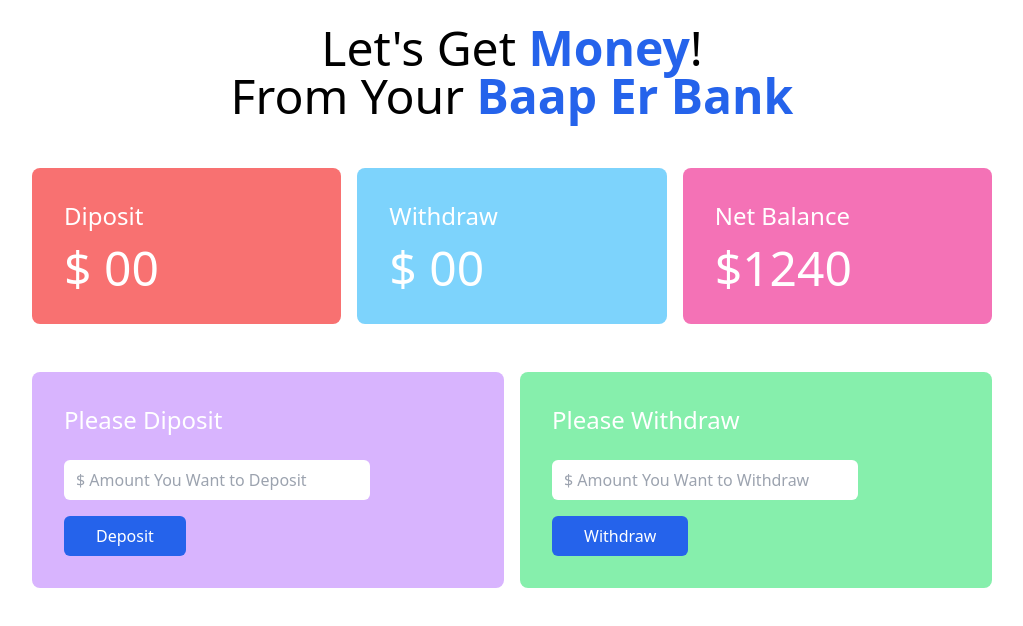
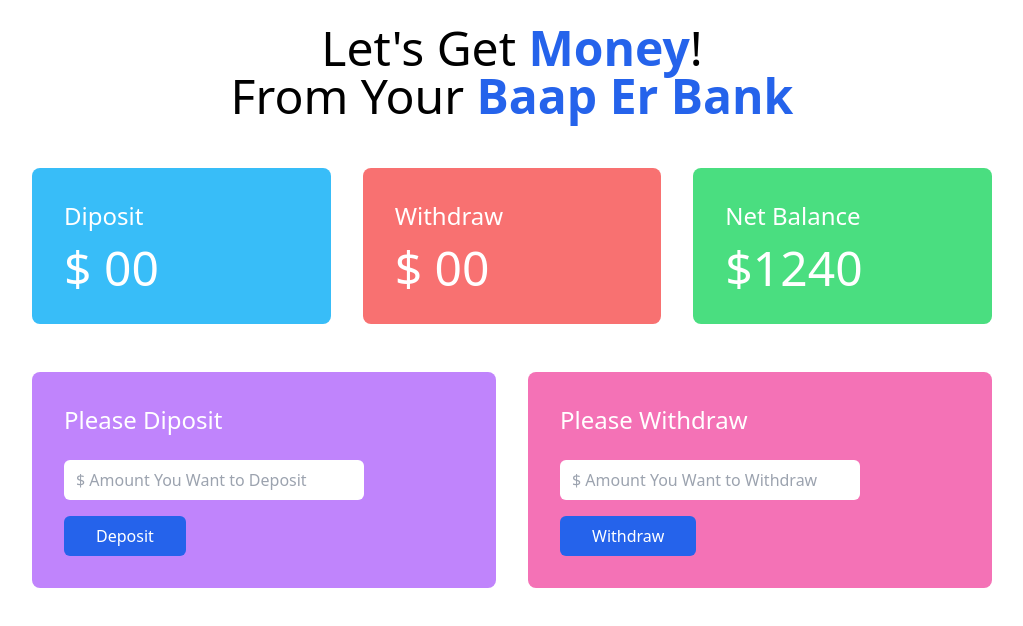
Before and after one commit to shariful10/Baap-Er-Bank, a plain HTML site: page bank.html in a window 1280 px wide. Shown: the whole page, without its empty margins (128-1151 px from the left). Drawn offline with nearby package versions, Linux system fonts and the light colour scheme.

Commit message:
Make Some Changed

```diff
--- a/bank.html
+++ b/bank.html
@@ -4,7 +4,7 @@
 <head>
     <meta charset="UTF-8">
     <meta name="viewport" content="width=device-width, initial-scale=1.0">
-    <title>Bank Inside</title>
+    <title>Home</title>
     <script src="https://cdn.tailwindcss.com"></script>
 </head>
 
@@ -14,16 +14,16 @@
     </h1>
     <main>
         <section class="mt-12">
-            <div class="grid grid-cols-3 gap-4 w-9/12 mx-auto text-white">
-                <div class="bg-red-400 p-8 rounded-lg">
+            <div class="grid grid-cols-3 gap-8 w-9/12 mx-auto text-white">
+                <div class="bg-sky-400 p-8 rounded-lg">
                     <h4 class="text-2xl mb-3">Diposit</h4>
                     <h2 class="text-5xl">$ <span id="deposit-total">00</span></h2>
                 </div>
-                <div class="bg-sky-300 p-8 rounded-lg">
+                <div class="bg-red-400 p-8 rounded-lg">
                     <h4 class="text-2xl mb-3">Withdraw</h4>
                     <h2 class="text-5xl">$ <span id="withdraw-total">00</span> </h2>
                 </div>
-                <div class="bg-pink-400 p-8 rounded-lg">
+                <div class="bg-green-400 p-8 rounded-lg">
                     <h4 class="text-2xl mb-3">Net Balance</h4>
                     <h2 class="text-5xl">$<span id="balance-total">1240</span></h2>
                 </div>
@@ -31,8 +31,8 @@
         </section>
         <!-- ─── Diposit And Withdraw ────────────────────────────── -->
         <section class="mt-12">
-            <div class="grid grid-cols-2 gap-4 w-9/12 mx-auto">
-                <div class="bg-purple-300 p-8 rounded-lg">
+            <div class="grid grid-cols-2 gap-8 w-9/12 mx-auto">
+                <div class="bg-purple-400 p-8 rounded-lg">
                     <h4 class="text-2xl text-white mb-6">Please Diposit</h4>
                     <div>
                         <input class="w-9/12 block mb-2 px-3 py-2 rounded-md focus:outline-none" type="text"
@@ -42,7 +42,7 @@
                         </button>
                     </div>
                 </div>
-                <div class="bg-green-300 p-8 rounded-lg">
+                <div class="bg-pink-400 p-8 rounded-lg">
                     <h4 class="text-2xl text-white mb-6">Please Withdraw</h4>
                     <input class="w-9/12 block mb-2 px-3 py-2 rounded-md focus:outline-none" type="text"
                         id="withdraw-field" placeholder="$ Amount You Want to Withdraw">
```
Also changed, not shown: index.html (+1 -1 lines).
